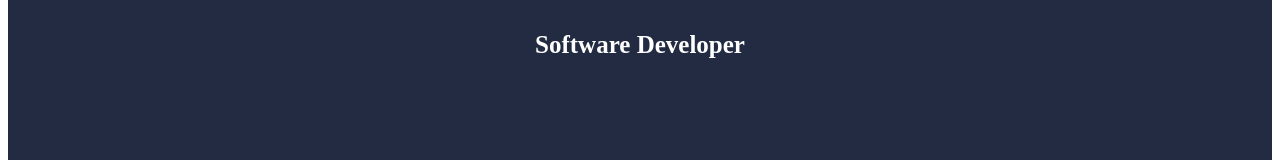
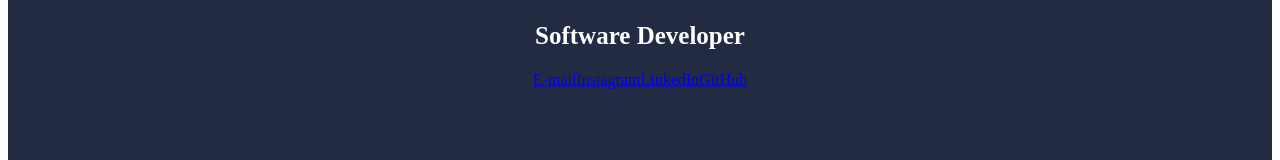
Before and after one commit to heltonricardo/svelte-secomp-sxs, a Svelte app: page / in a window 1280 px wide. Shown: the part 491-651 px from the top of the page. Built offline with nearby package versions, Linux system fonts and the light colour scheme; the HTML template or start-up script is replaced by a standard one.

Commit message:
Adicionando links para redes sociais (CaixaDeIcones)

```diff
--- a/src/CaixaDeIcones.svelte
+++ b/src/CaixaDeIcones.svelte
@@ -0,0 +1,13 @@
+<div class="icones">
+    <a target="_blank" href="mailto:heltonricardo@proton.me">E-mail</a>
+    <a target="_blank" href="https://instagram.com/helton.x">Instagram</a>
+    <a target="_blank" href="https://linkedin.com/in/heltonricardo">LinkedIn</a>
+    <a target="_blank" href="https://github.com/heltonricardo">GitHub</a>
+</div>
+
+<style>
+    .icones {
+        display: flex;
+        justify-content: center;
+    }
+</style>
```
